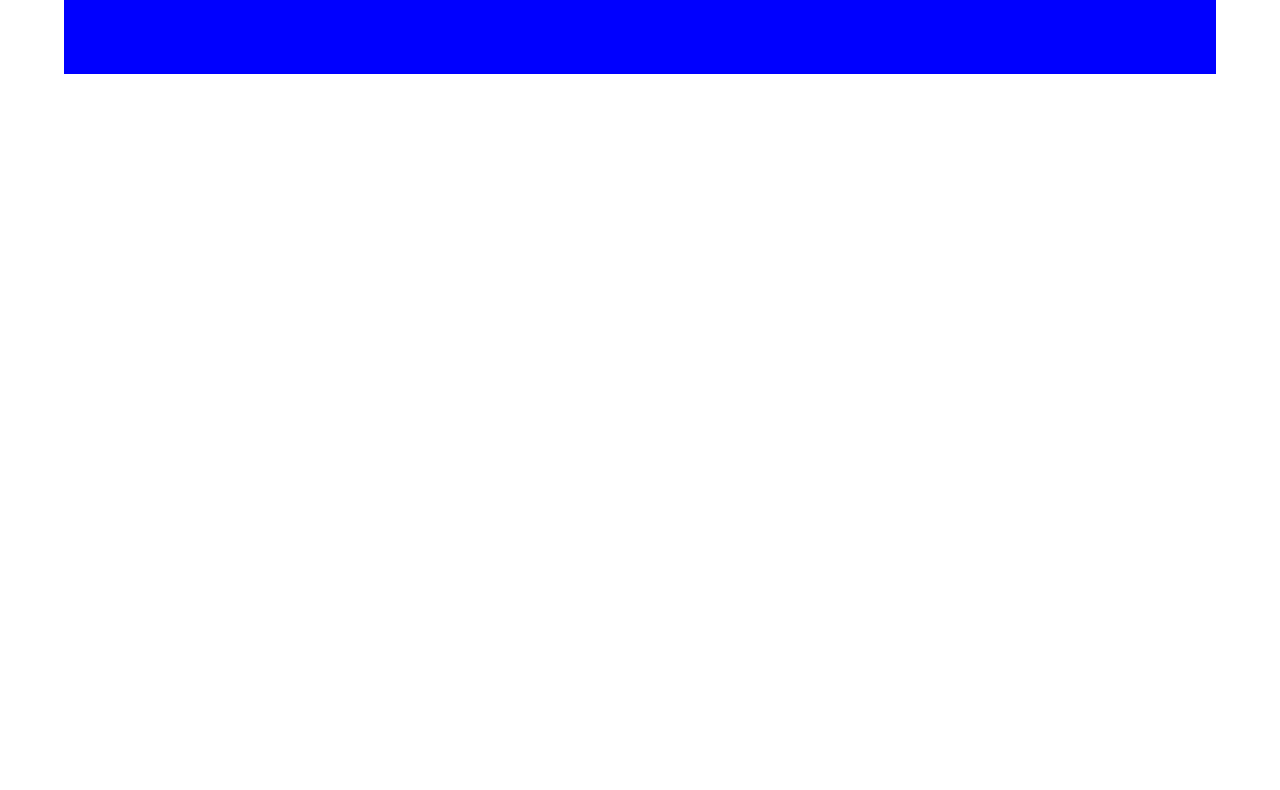
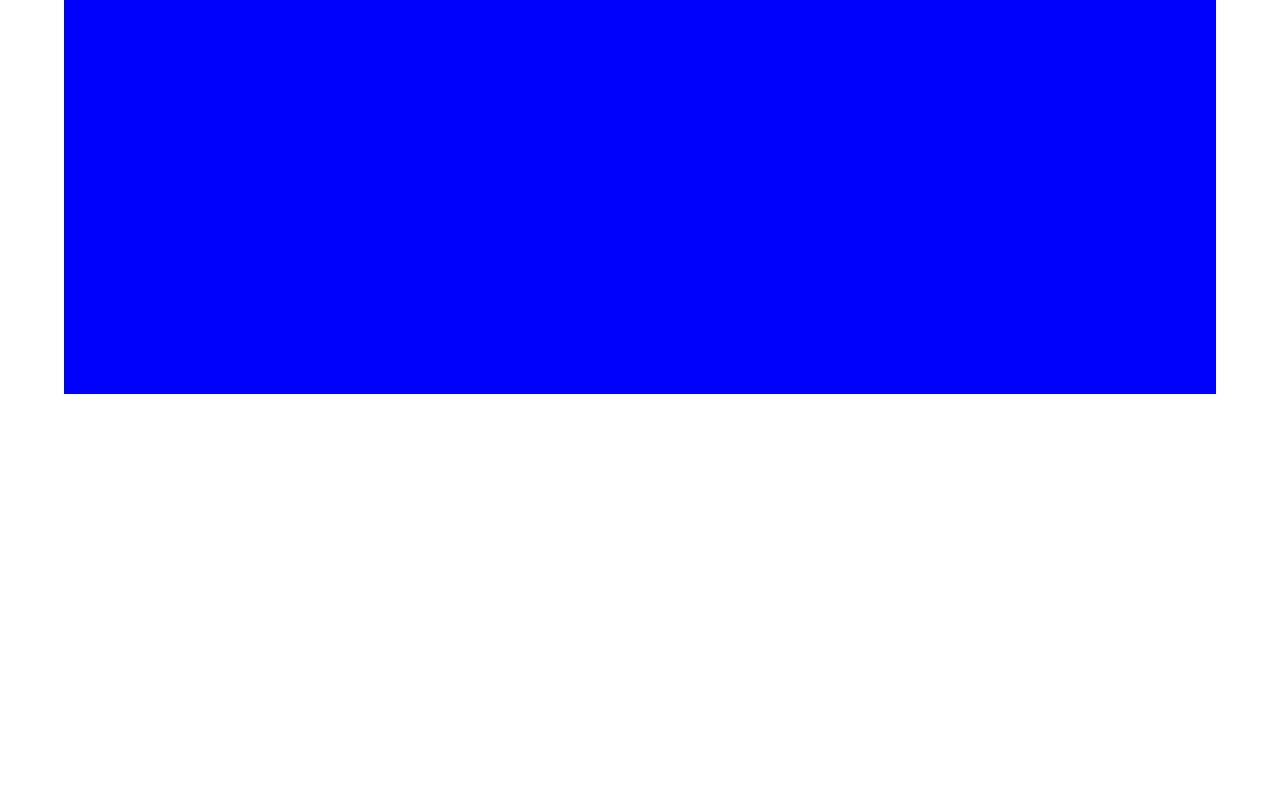
Before and after one commit to wancynth/wk5hw, a plain HTML site: page index.html in a window 1280 px wide. Shown: the part 852-1642 px from the top of the page. Before the commit the page ends 1014 px from the top, so only its background shows below. Drawn offline with nearby package versions, Linux system fonts and the light colour scheme.

Commit message:
changed square position

```diff
--- a/css/styles.css
+++ b/css/styles.css
@@ -116,7 +116,7 @@ p {
   position: relative;
 /*   background: red; */
   width: 100vw;
-  height: 80vh;
+  height: 100vw;
   justify-self: center;
   align-content: center;
 }
```
